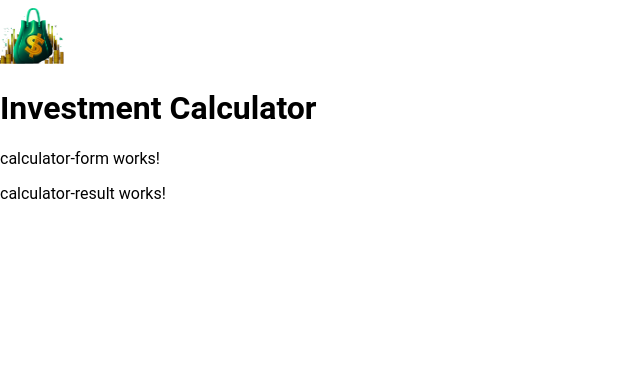
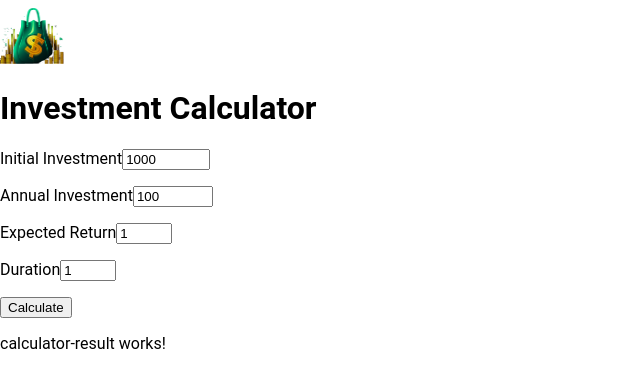
Before and after one commit to farooq-teqniqly/udacity-angular, an Angular app in the folder calculator/: page / in a window 1280 px wide. Shown: the top 388 px of the page, without its empty margins (0-640 px from the left). Built offline with nearby package versions, Linux system fonts and the light colour scheme.

Commit message:
chore: Added input form for investment calculation.

```diff
--- a/calculator/src/app/calculator-form/calculator-form.component.html
+++ b/calculator/src/app/calculator-form/calculator-form.component.html
@@ -1 +1,21 @@
-<p>calculator-form works!</p>
+<form (ngSubmit)="onCalculate()">
+  <p>
+    <label for="initial-investment">Initial Investment</label>
+    <input id="initial-investment" name="initial-investment" type="number" min="{{initialInvestmentRange[0]}}" max="{{initialInvestmentRange[1]}}" step="1000" [(ngModel)]="initialInvestment">
+  </p>
+  <p>
+    <label for="annual-investment">Annual Investment</label>
+    <input id="annual-investment" name="annual-investment" type="number" min="{{annualInvestmentRange[0]}}" max="{{annualInvestmentRange[1]}}" step="100" [(ngModel)]="annualInvestment">
+  </p>
+  <p>
+    <label for="expected-return">Expected Return</label>
+    <input id="expected-return" name="expected-return" type="number" min="{{expectedReturnRange[0]}}" max="{{expectedReturnRange[1]}}" step="1" [(ngModel)]="expectedReturn">
+  </p>
+  <p>
+    <label for="duration">Duration</label>
+    <input id="duration" name="duration" type="number" min="{{durationRange[0]}}" max="{{durationRange[1]}}" step="1" [(ngModel)]="duration">
+  </p>
+  <p>
+    <button type="submit">Calculate</button>
+  </p>
+</form>
--- a/calculator/src/app/calculator-form/calculator-form.component.ts
+++ b/calculator/src/app/calculator-form/calculator-form.component.ts
@@ -1,11 +1,22 @@
-import { Component } from '@angular/core';
+import { Component } from "@angular/core";
+import { FormsModule } from "@angular/forms";
 
 @Component({
-  selector: 'app-calculator-form',
-  imports: [],
-  templateUrl: './calculator-form.component.html',
-  styleUrl: './calculator-form.component.css'
+  selector: "app-calculator-form",
+  imports: [FormsModule],
+  templateUrl: "./calculator-form.component.html",
+  styleUrl: "./calculator-form.component.css",
 })
 export class CalculatorFormComponent {
+  initialInvestmentRange: [number, number] = [1000, 100000];
+  annualInvestmentRange: [number, number] = [100, 10000];
+  expectedReturnRange: [number, number] = [1, 20];
+  durationRange: [number, number] = [1, 20];
 
+  initialInvestment: number = this.initialInvestmentRange[0];
+  annualInvestment: number = this.annualInvestmentRange[0];
+  expectedReturn: number = this.expectedReturnRange[0];
+  duration: number = this.durationRange[0];
+
+  onCalculate() {}
 }
```
